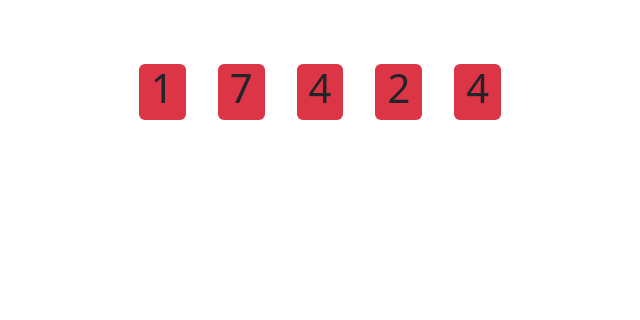
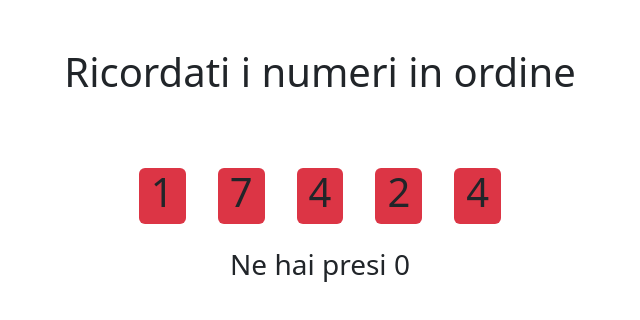
Before and after one commit to federico-quintieri/js-simon, a plain HTML site: page index.html in a window 1280 px wide. Both pictures are taken after a click on the button "Convalida". Shown: the whole page, without its empty margins (320-960 px from the left). Drawn offline with nearby package versions, Linux system fonts and the light colour scheme.

Commit message:
feat:check dei numeri ed output fatti

```diff
--- a/JS/script.js
+++ b/JS/script.js
@@ -13,6 +13,9 @@ const convalidaBtn = document.getElementById("btnConvalida");
 // Prendo il form
 const form = document.querySelector("form");
 // console.log(form);
+
+// Prendo l'elemento testo che mostrerà la somma dei risultati
+const h3Result = document.getElementById("testoRisultato");
 
 // Array globale per salvare i numeri
 let arrNumeri = null;
@@ -99,15 +102,19 @@ function arrayNumeri(arrayElementi) {
  * @returns {none}
  */
 function inserisciRisultato(arrayElementi, arrayRisultato, arrayNumeriDiInput) {
+  let contatore = 0;
   for (let i = 0; i < arrayElementi.length; i++) {
     if (arrayRisultato[i] == arrayNumeriDiInput[i]) {
       arrayElementi[i].innerHTML = `<h1>${arrayRisultato[i]}</h1>`;
       arrayElementi[i].classList.add("bg-success", "m-3", "rounded");
+      contatore++;
     } else if (arrayRisultato[i] !== arrayNumeriDiInput[i]) {
       arrayElementi[i].innerHTML = `<h1>${arrayRisultato[i]}</h1>`;
       arrayElementi[i].classList.add("bg-danger", "m-3", "rounded");
     }
   }
+  h3Result.innerText = `Ne hai presi ${contatore}`;
+  h3Result.classList.remove("d-none");
 }
 
 /**
--- a/index.html
+++ b/index.html
@@ -12,7 +12,8 @@
     />
   </head>
   <body>
-    <div class="container">
+    <div class="container text-center pt-5">
+      <h1>Ricordati i numeri in ordine</h1>
       <div
         class="row justify-content-center align-items-center pt-5 text-center"
       >
@@ -28,6 +29,7 @@
           <button id="btnConvalida" class="btn btn-secondary d-none">
             Convalida
           </button>
+          <h3 id="testoRisultato" class="d-none">ne</h3>
         </div>
       </div>
     </div>
```
